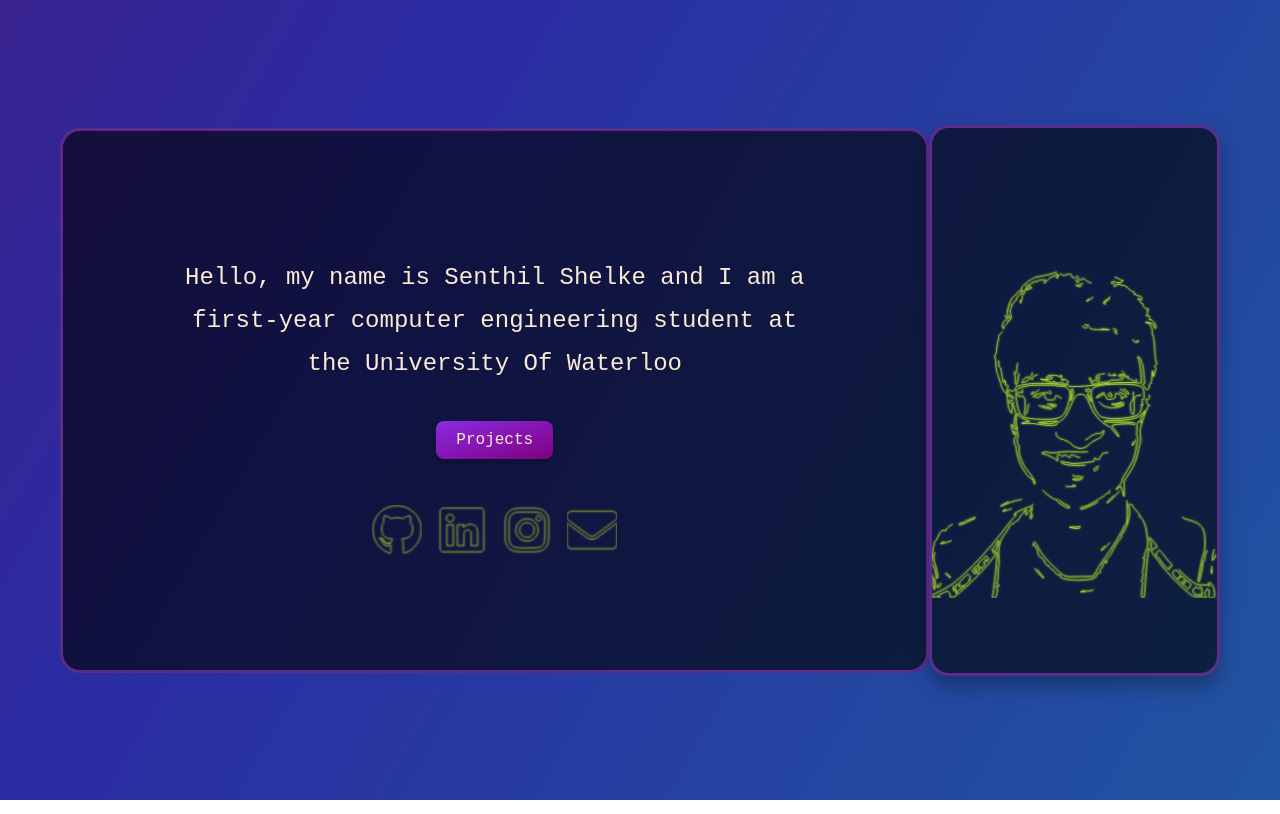
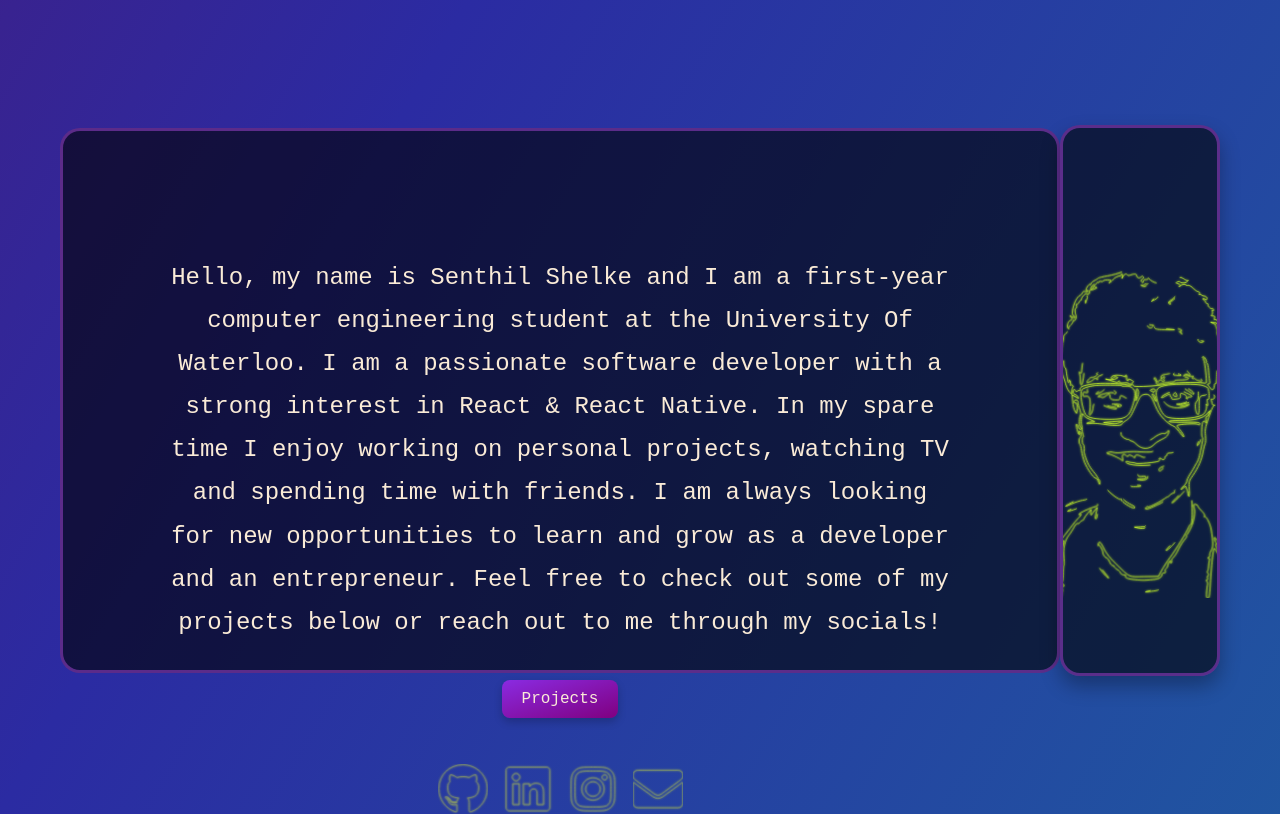
Before and after one commit to SenthilShelke/senthil-website, a React (Vite) app: page / in a window 1280 px wide. Built offline with nearby package versions, Linux system fonts and the light colour scheme.

Commit message:
edited paragraph

```diff
--- a/src/Website.tsx
+++ b/src/Website.tsx
@@ -27,7 +27,7 @@ function Website() {
           <div className="text-container">
             <p className="paragraph">
               Hello, my name is Senthil Shelke and I am a first-year computer
-              engineering student at the University Of Waterloo
+              engineering student at the University Of Waterloo. I am a passionate software developer with a strong interest in React & React Native. In my spare time I enjoy working on personal projects, watching TV and spending time with friends. I am always looking for new opportunities to learn and grow as a developer and an entrepreneur. Feel free to check out some of my projects below or reach out to me through my socials!
             </p>
             <div className="projects-button">
               <button onClick={() => handlePageChange("projects")}>
```
